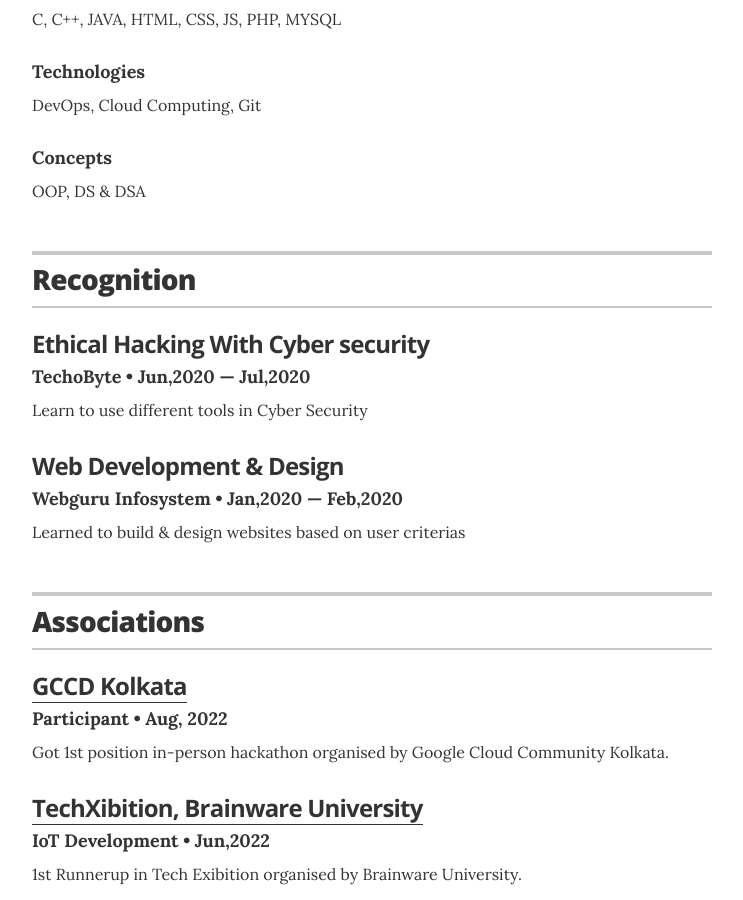
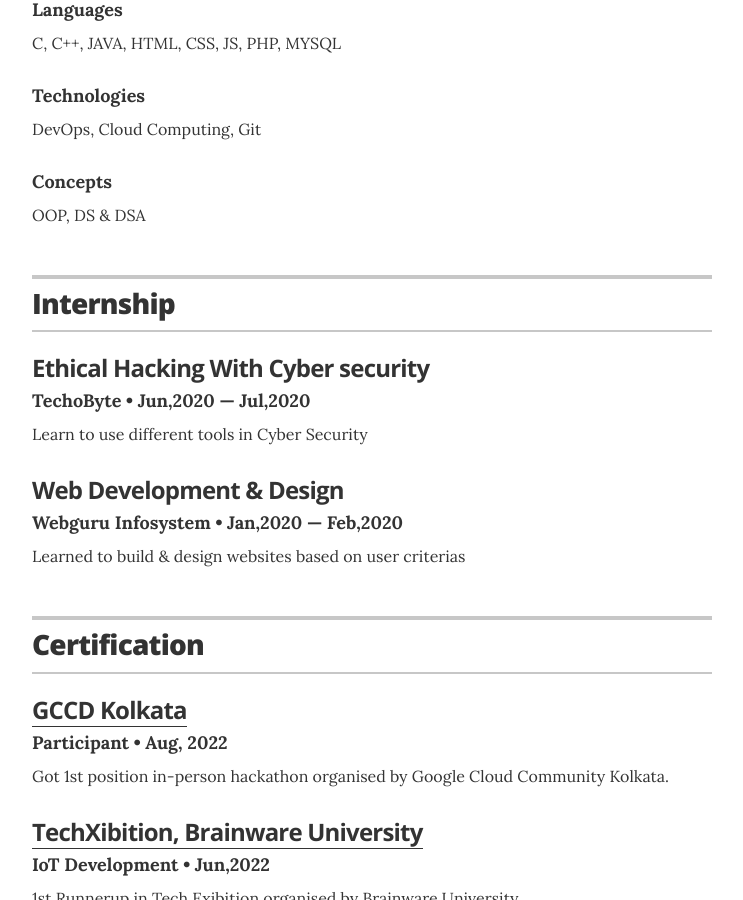
Before and after one commit to Souvik-Pramanik/resume, a Jekyll site: the page built from index.html, in a window 1280 px wide and 900 px high, scrolled down 1385 px. Shown: the whole window, without its empty margins (268-1011 px from the left). Built offline with Jekyll 4.4.1, drawn with Linux system fonts in a browser that asks for light colours.

Commit message:
Update resume.html

```diff
--- a/_layouts/resume.html
+++ b/_layouts/resume.html
@@ -13,7 +13,7 @@
 
         <!-- You can turn off the avatar in _config.yml by setting to false -->
         {% if site.resume_avatar == 'true' %}
-        <img src="images/avatar.jpg" alt="my photo" class="avatar no-print" itemprop="image">
+        <img src="images/avatar.png" alt="my photo" class="avatar no-print" itemprop="image">
         {% endif %}
 
         <!-- Your name is defined in the _config.yml file -->
@@ -140,7 +140,7 @@
       <section class="content-section">
 
         <header class="section-header">
-          <h2>Recognition</h2>
+          <h2>Internship</h2>
         </header>
 
         {% for recognition in site.data.recognitions %}
@@ -160,7 +160,7 @@
       <section class="content-section">
 
         <header class="section-header">
-          <h2>Associations</h2>
+          <h2>Certification</h2>
         </header>
 
         {% for association in site.data.associations %}
```
